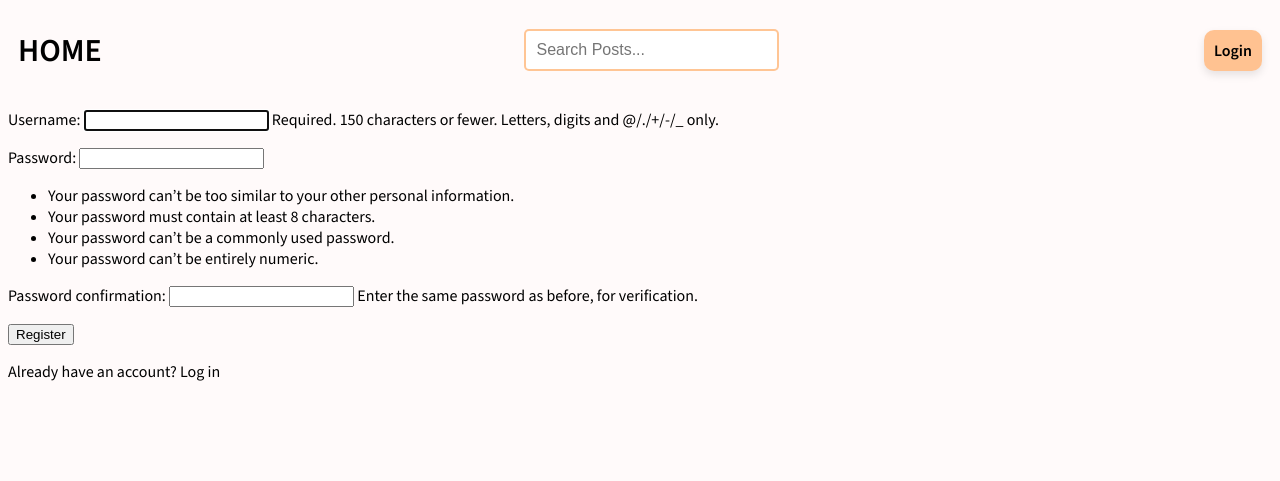
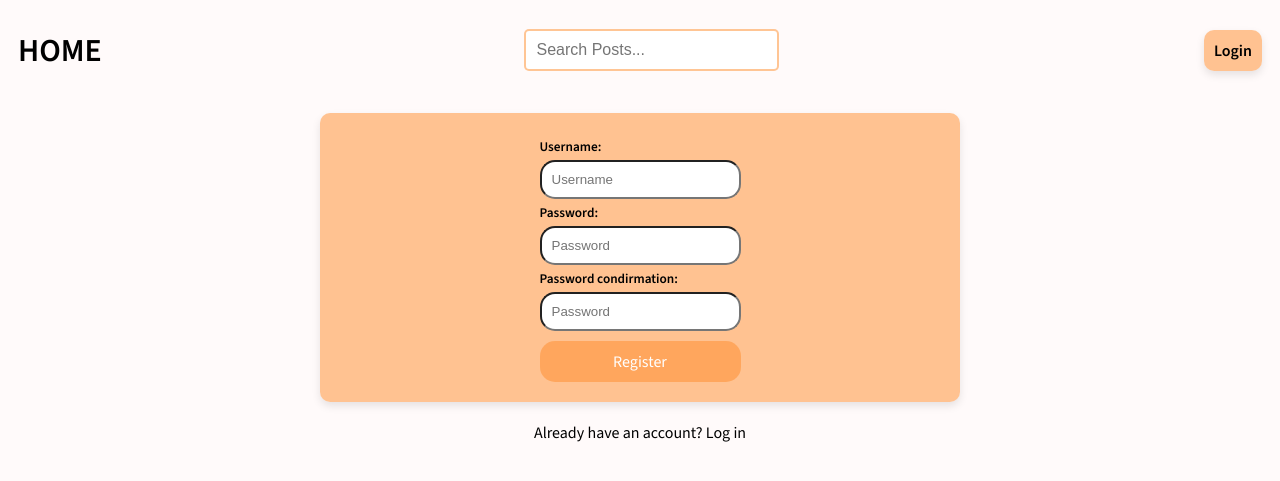
Before and after one commit to wrosky/TRV-engineering-project, a Django app: page /register/ in a window 1280 px wide. Shown: the top 481 px of the page. Run offline with Django 5.2, Linux system fonts and the light colour scheme.

Commit message:
Added Images with view in Posts, styling & etc.

```diff
--- a/base/models.py
+++ b/base/models.py
@@ -18,7 +18,7 @@ class Post(models.Model):
     description = models.TextField(null=True, blank=True)
     participants = models.ManyToManyField(User, related_name='participants', blank=True)
     rate = models.IntegerField()
-    image = models.ImageField(upload_to='images/', blank=True)
+    image = models.ImageField(upload_to='posts/', blank=True)
 
     class Meta:
         ordering = ['-date_created']
--- a/base/templates/base/feed_component.html
+++ b/base/templates/base/feed_component.html
@@ -5,8 +5,8 @@
         <div class="post-feed-container" id="post_feed_container">
             {% if request.user == post.host %}
 
-            <!-- <a href="{% url 'update_post' post.id %}">Edit</a>
-            <a href="{% url 'delete_post' post.id %}">Delete</a> -->
+            <!-- <a href="{% url 'update_post' post.id %}">Edit</a> -->
+            <a href="{% url 'delete_post' post.id %}">Delete</a>
 
             {% endif %}
 
--- a/base/templates/base/login_register.html
+++ b/base/templates/base/login_register.html
@@ -30,17 +30,37 @@
 </center>
 {% else %}
 
-<div>
+<div class="form-register">
     <form method="POST" action="">
         {% csrf_token %}
-        {{ form.as_p }}
+            <div class="form-register-single">
+                <div>
+                    <h5><label>Username:</label></h5>
+                </div>
+                <input type="text" name="username" placeholder="Username"/>
+            </div>
+            <div class="form-register-single">
+                <div>
+                    <h5><label>Password:</label></h5>
+                </div>
+                <input type="password" name="password" placeholder="Password"/>
+            </div>
+            <div class="form-register-single">
+                <div>
+                    <h5><label>Password condirmation:</label></h5>
+                </div>
+                <input type="password" name="password_confirm" placeholder="Password"/>
+            </div>
         <input type="submit" value="Register"/>
     </form>
+</div>
 
+<center>
     <p>
-        Already have an account? <a href="{% url 'login' %}">Log in</a>
+    Already have an account? <a href="{% url 'login' %}">Log in</a>
     </p>
-</div>
+</center>
+
 
 {% endif %}
 
--- a/base/templates/base/post.html
+++ b/base/templates/base/post.html
@@ -7,6 +7,7 @@
         <div class="post-info">
             <h1>{{post.title}}</h1>
             <p>{{post.description}}</p>
+            <image src="{{post.image.url}}" class="post-images">
         </div>
         <div class="post-comment">
             <h1>Conversation</h1>
--- a/base/templates/base/post_form.html
+++ b/base/templates/base/post_form.html
@@ -41,7 +41,7 @@
         </div>
 
         <div>
-            <label for="id_image" class="custom-file-label">
+            <label class="custom-file-label">
                 Add Photos
             </label>
             {{ form.image }}
--- a/base/urls.py
+++ b/base/urls.py
@@ -1,5 +1,7 @@
 from django.urls import path
 from . import views
+from django.conf import settings
+from django.conf.urls.static import static
 
 urlpatterns = [
     path('login/', views.loginPage, name='login'),
@@ -15,3 +17,6 @@ urlpatterns = [
     path('delete_post/<str:pk>', views.deletePost, name='delete_post'),
     path('delete_comment/<str:pk>', views.deleteComment, name='delete_comment')
 ]
+
+if settings.DEBUG:
+    urlpatterns += static(settings.MEDIA_URL, document_root=settings.MEDIA_ROOT)
--- a/base/views.py
+++ b/base/views.py
@@ -49,20 +49,25 @@ def logoutUser(request):
     return redirect('home')
 
 def registerPage(request):
-    form = UserCreationForm()
+    page = 'register'
 
     if request.method == 'POST':
-        form = UserCreationForm(request.POST)
-        if form.is_valid():
-            user = form.save(commit=False)
-            user.username = user.username.lower()
+        username = request.POST.get('username').lower()
+        password = request.POST.get('password')
+        password_confirm = request.POST.get('password_confirm')
+
+        if User.objects.filter(username=username).exists():
+            messages.error(request, 'Username already exists')
+        elif password != password_confirm:
+            messages.error(request, 'Passwords do not match')
+        else:
+            user = User.objects.create_user(username=username, password=password)
             user.save()
-            messages.success(request, 'User was created successfully, login to continue')
+            messages.success(request, 'Account created successfully')
+
             return redirect('login')
-        else:
-            messages.error(request, 'An error has occured during registration')
 
-    context = {'form': form}
+    context = {'page': page}
     return render(request, 'base/login_register.html', context)
 
 def home(request):
@@ -80,6 +85,7 @@ def home(request):
     context = {'posts': posts, 'topics': topics, 'post_count': post_count, 'post_comments': post_comments}
     return render(request, 'base/home.html', context)
 
+@login_required(login_url='login')
 def post(request, pk):
     post = Post.objects.get(id=pk)
     post_comments = post.comment_set.all().order_by('-date_created')
@@ -101,7 +107,7 @@ def post(request, pk):
 def createPost(request):
     form = PostForm()
     if request.method == 'POST':
-        form = PostForm(request.POST)
+        form = PostForm(request.POST, request.FILES)
         if form.is_valid():
             post = form.save(commit=False)
             post.host = request.user
--- a/enginer/settings.py
+++ b/enginer/settings.py
@@ -11,6 +11,7 @@ https://docs.djangoproject.com/en/5.0/ref/settings/
 """
 
 from pathlib import Path
+import os
 
 # Build paths inside the project like this: BASE_DIR / 'subdir'.
 BASE_DIR = Path(__file__).resolve().parent.parent
@@ -120,6 +121,8 @@ USE_TZ = True
 # https://docs.djangoproject.com/en/5.0/howto/static-files/
 
 STATIC_URL = '/static/'
+MEDIA_URL = '/media/'
+MEDIA_ROOT = os.path.join(BASE_DIR, 'media')
 
 STATICFILES_DIRS = [
     BASE_DIR / 'static'
--- a/static/styles/form.css
+++ b/static/styles/form.css
@@ -1,5 +1,5 @@
-.form-login,
-.form-create-post {
+.form-register,
+.form-login{
     background-color: rgba(255, 139, 43, 0.5);
     padding: 20px;
     border-radius: 10px;
@@ -9,6 +9,16 @@
     align-items: center;
     justify-content: center;
     display: flex;
+    flex-direction: column;
+}
+
+.form-create-post{
+    background-color: rgba(255, 139, 43, 0.5);
+    padding: 20px;
+    border-radius: 10px;
+    max-width: 600px;
+    margin: 20px auto;
+    box-shadow: 0 0 10px rgba(0, 0, 0, 0.1);
 }
 
 .form-create-post input[type="text"],
@@ -24,6 +34,7 @@
     box-sizing: border-box;
 }
 
+.form-register input[type="submit"],
 .form-login input[type="submit"],
 .btn-submit {
     font-family: inherit;
@@ -39,6 +50,7 @@
     margin-top: 10px;
 }
 
+.form-register input[type="submit"]:hover,
 .form-login input[type="submit"]:hover,
 .btn-submit:hover {
     background-color: rgba(255, 139, 43, 0.65);
@@ -65,12 +77,15 @@
     background-color: rgba(255, 139, 43, 0.65);
 }
 
+.form-register-single input[type="password"],
+.form-register-single input[type="text"],
 .form-login-single input[type="password"],
 .form-login-single input[type="text"]{
     border-radius: 15px;
     padding: 10px;
 }
 
+.form-register-single h5,
 .form-login-single h5{
     margin-bottom: 5px;
     margin-top: 5px;
--- a/static/styles/post.css
+++ b/static/styles/post.css
@@ -18,6 +18,12 @@
     text-align: center;
 }
 
+.post-images {
+    width: 100%;
+    height: auto;
+    max-width: 300px;
+    border-radius: 10px;
+}
 .post-comment{
     background-color: rgba(255, 139, 43, 0.5);
     margin-left: 10px;
```
Also changed, not shown: base/migrations/0001_initial.py, db.sqlite3, media/posts/2015_0731_Kaiserschmarrn_Apfelsoße_Edelweisshütte_Sölden.jpg (added).
